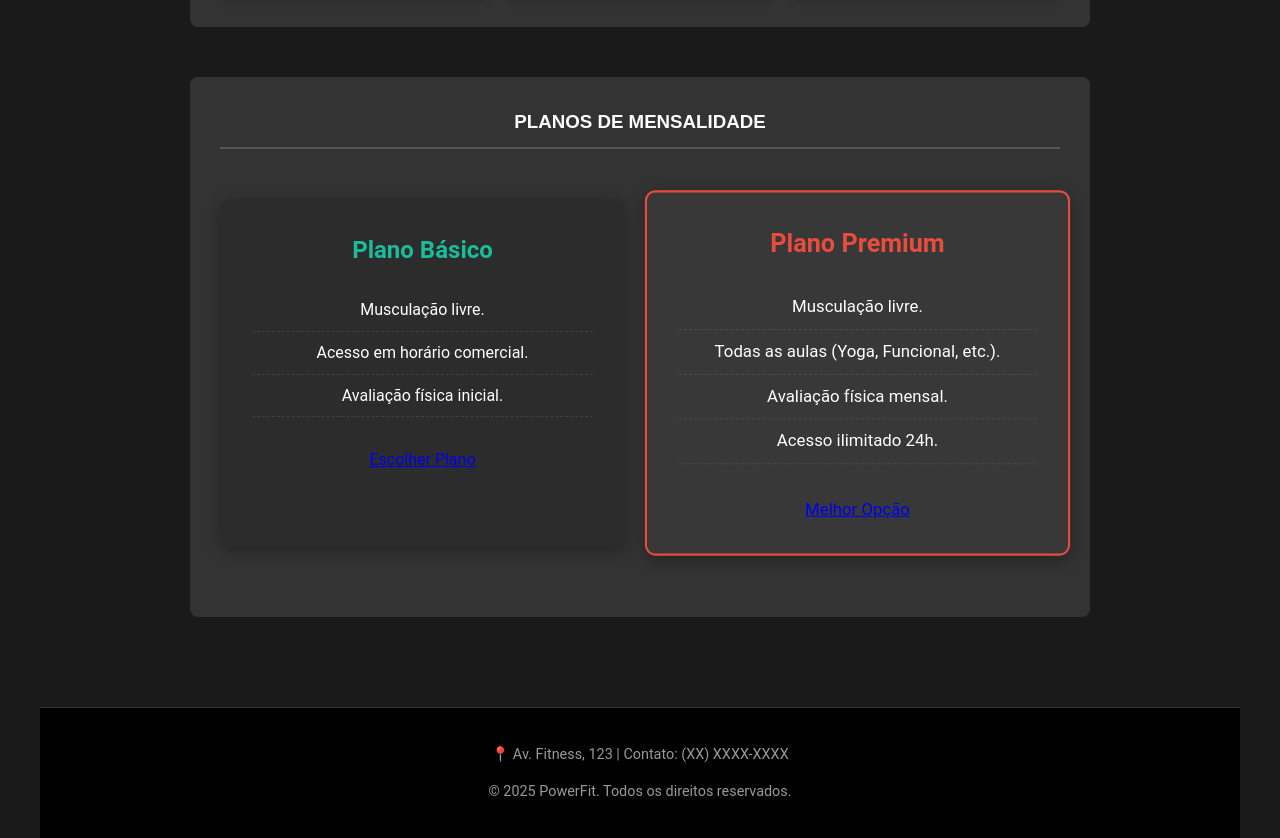
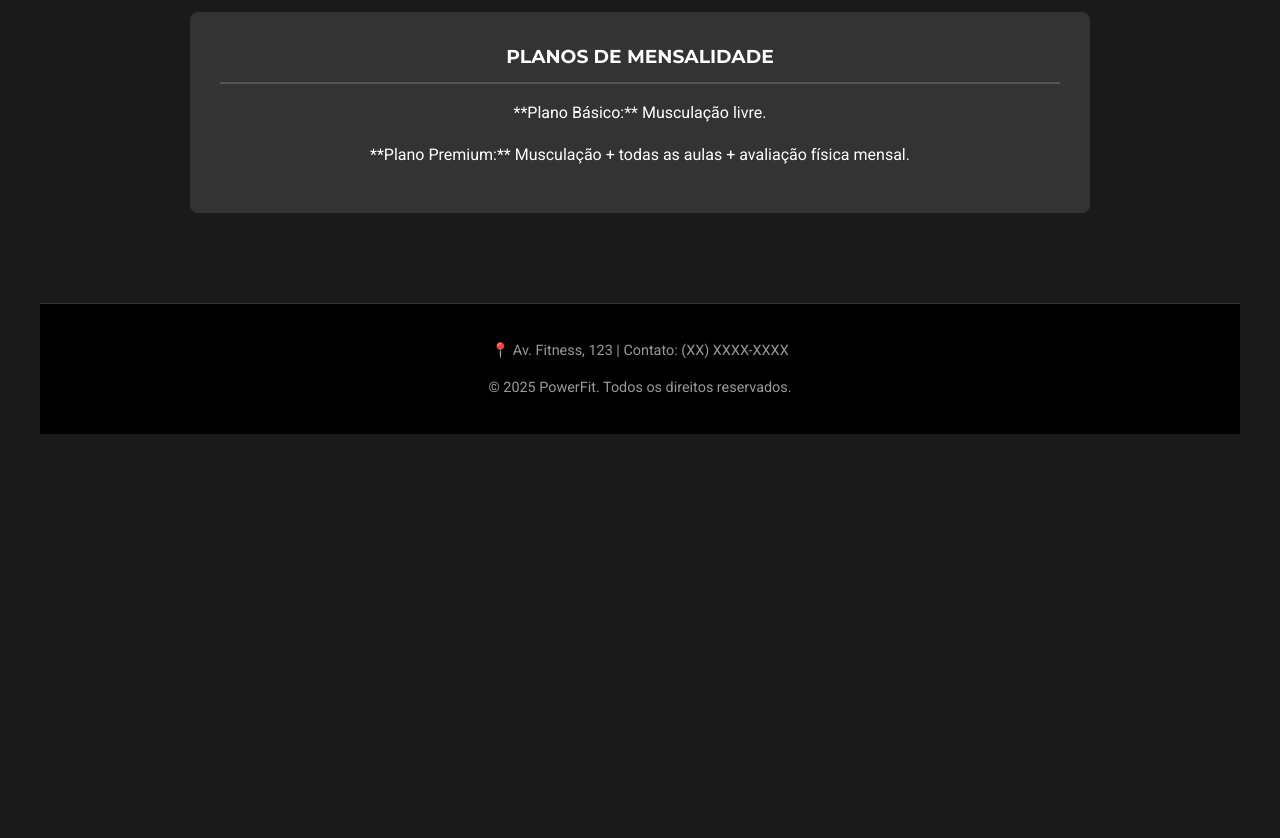
Before and after one commit to BraynerCaio/meusiteacademia, a plain HTML site: page index.html in a window 1280 px wide. Shown: the part 943-1781 px from the top of the page. After the commit the page ends 1377 px from the top, so only its background shows below. Drawn offline with Linux system fonts and the light colour scheme.

Commit message:
Update index.html

```diff
--- a/index.html
+++ b/index.html
@@ -1,19 +1,17 @@
 <!DOCTYPE html>
 <html lang="pt-br">
 <head>
-    <meta name="viewport" content="width=device-width, initial-scale=1.0">
+    <link href="https://fonts.googleapis.com/css2?family=Montserrat:wght@700;900&family=Roboto:wght@400;700&display=swap" rel="stylesheet">
     <meta charset="UTF-8">
     <meta name="viewport" content="width=device-width, initial-scale=1.0">
     <link rel="stylesheet" href="style.css">
     <title>PowerFit - Sua Academia</title>
 </head>
 <body>
-    <header id="hero">
-    <div class="hero-content">
-        <h1>PowerFit Academia</h1>
-        <p>Seu corpo, sua força, seu poder. Transforme-se conosco!</p> <a href="#planos" class="cta-button">Conheça Nossos Planos</a>
-    </div>
-</header>
+    <header>
+        <h1>💪 PowerFit Academia</h1>
+        <p class="tagline">Seu caminho para a força e vitalidade.</p>
+    </header>
 
     <main>
         <section class="apresentacao">
@@ -39,27 +37,10 @@
         </section>
 
         <section id="planos">
-    <h3>Planos de Mensalidade</h3>
-    <div class="planos-container"> <div class="plano-card">
-            <h4>Plano Básico</h4> <ul>
-                <li>Musculação livre.</li>
-                <li>Acesso em horário comercial.</li>
-                <li>Avaliação física inicial.</li>
-            </ul>
-            <a href="#contato" class="botao">Escolher Plano</a>
-        </div>
-
-        <div class="plano-card plano-destaque"> <h4>Plano Premium</h4>
-            <ul>
-                <li>Musculação livre.</li>
-                <li>Todas as aulas (Yoga, Funcional, etc.).</li>
-                <li>Avaliação física mensal.</li>
-                <li>Acesso ilimitado 24h.</li>
-            </ul>
-            <a href="#contato" class="botao">Melhor Opção</a>
-        </div>
-    </div>
-</section>
+            <h3>Planos de Mensalidade</h3>
+            <p>**Plano Básico:** Musculação livre.</p>
+            <p>**Plano Premium:** Musculação + todas as aulas + avaliação física mensal.</p>
+        </section>
     </main>
 
     <footer>
```
